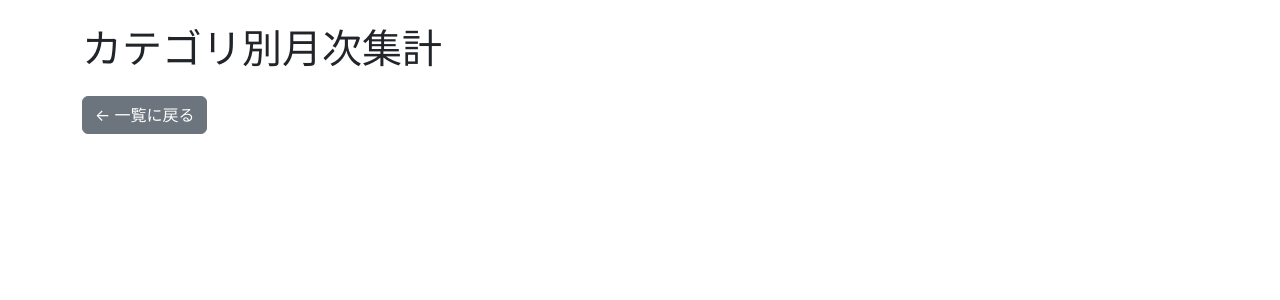
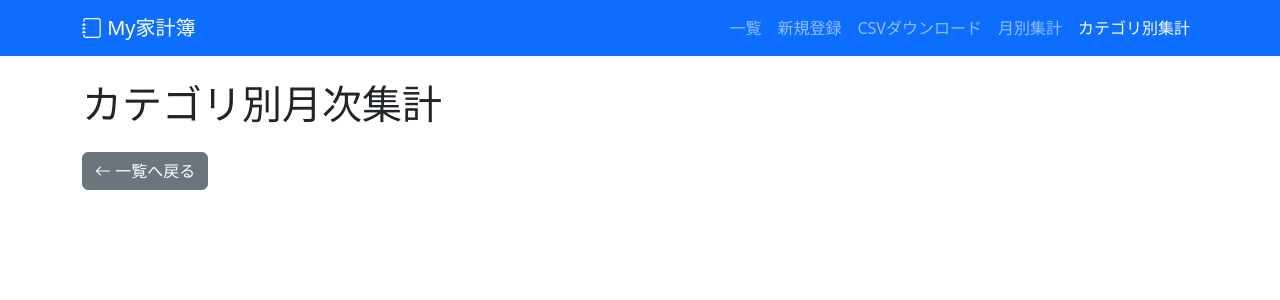
Before and after one commit to y-hirabayashi/kakeibo-app, a Flask app: page /category_summary in a window 1280 px wide. Shown: the top 300 px of the page. Run offline with Flask 3, Linux system fonts and the light colour scheme; data that the repository does not hold is empty.

Commit message:
Update category_summary.html

```diff
--- a/kakeibo-app/app/templates/category_summary.html
+++ b/kakeibo-app/app/templates/category_summary.html
@@ -4,11 +4,30 @@
   <meta charset="utf-8">
   <title>カテゴリ別月次集計</title>
   <link href="https://cdn.jsdelivr.net/npm/bootstrap@5.3.2/dist/css/bootstrap.min.css" rel="stylesheet">
+  <link rel="stylesheet" href="https://cdn.jsdelivr.net/npm/bootstrap-icons@1.11.3/font/bootstrap-icons.css">
 </head>
 <body>
+  <nav class="navbar navbar-expand-lg navbar-dark bg-primary mb-4">
+    <div class="container">
+      <a class="navbar-brand" href="/"><i class="bi bi-journal"></i> My家計簿</a>
+      <button class="navbar-toggler" type="button" data-bs-toggle="collapse" data-bs-target="#navbarNav"
+              aria-controls="navbarNav" aria-expanded="false" aria-label="Toggle navigation">
+        <span class="navbar-toggler-icon"></span>
+      </button>
+      <div class="collapse navbar-collapse" id="navbarNav">
+        <ul class="navbar-nav ms-auto">
+          <li class="nav-item"><a class="nav-link" href="/">一覧</a></li>
+          <li class="nav-item"><a class="nav-link" href="/add">新規登録</a></li>
+          <li class="nav-item"><a class="nav-link" href="/export">CSVダウンロード</a></li>
+          <li class="nav-item"><a class="nav-link" href="/summary">月別集計</a></li>
+          <li class="nav-item"><a class="nav-link active" aria-current="page" href="/category_summary">カテゴリ別集計</a></li>
+        </ul>
+      </div>
+    </div>
+  </nav>
+
   <div class="container mt-4">
-    <h1 class="mb-4">カテゴリ別月次集計</h1>
-    <a href="/" class="btn btn-secondary mb-3">← 一覧に戻る</a>
+    <h1>カテゴリ別月次集計</h1>
     {% for month, categories in summary %}
       <h3 class="mt-4">{{ month }}</h3>
       <div class="table-responsive">
@@ -21,17 +40,18 @@
           </thead>
           <tbody>
             {% for category, amount in categories.items() %}
-              <tr>
-                <td>{{ category }}</td>
-                <td class="{% if category in ['給与', '収入'] %}text-success{% else %}text-danger{% endif %}">
-                  {{ "{:,}".format(amount) }}
-                </td>
-              </tr>
+            <tr>
+              <td>{{ category }}</td>
+              <td>{{ "{:,}".format(amount) }}</td>
+            </tr>
             {% endfor %}
           </tbody>
         </table>
       </div>
     {% endfor %}
+    <a href="/" class="btn btn-secondary mt-3"><i class="bi bi-arrow-left"></i> 一覧へ戻る</a>
   </div>
+
+  <script src="https://cdn.jsdelivr.net/npm/bootstrap@5.3.2/dist/js/bootstrap.bundle.min.js"></script>
 </body>
 </html>
```
